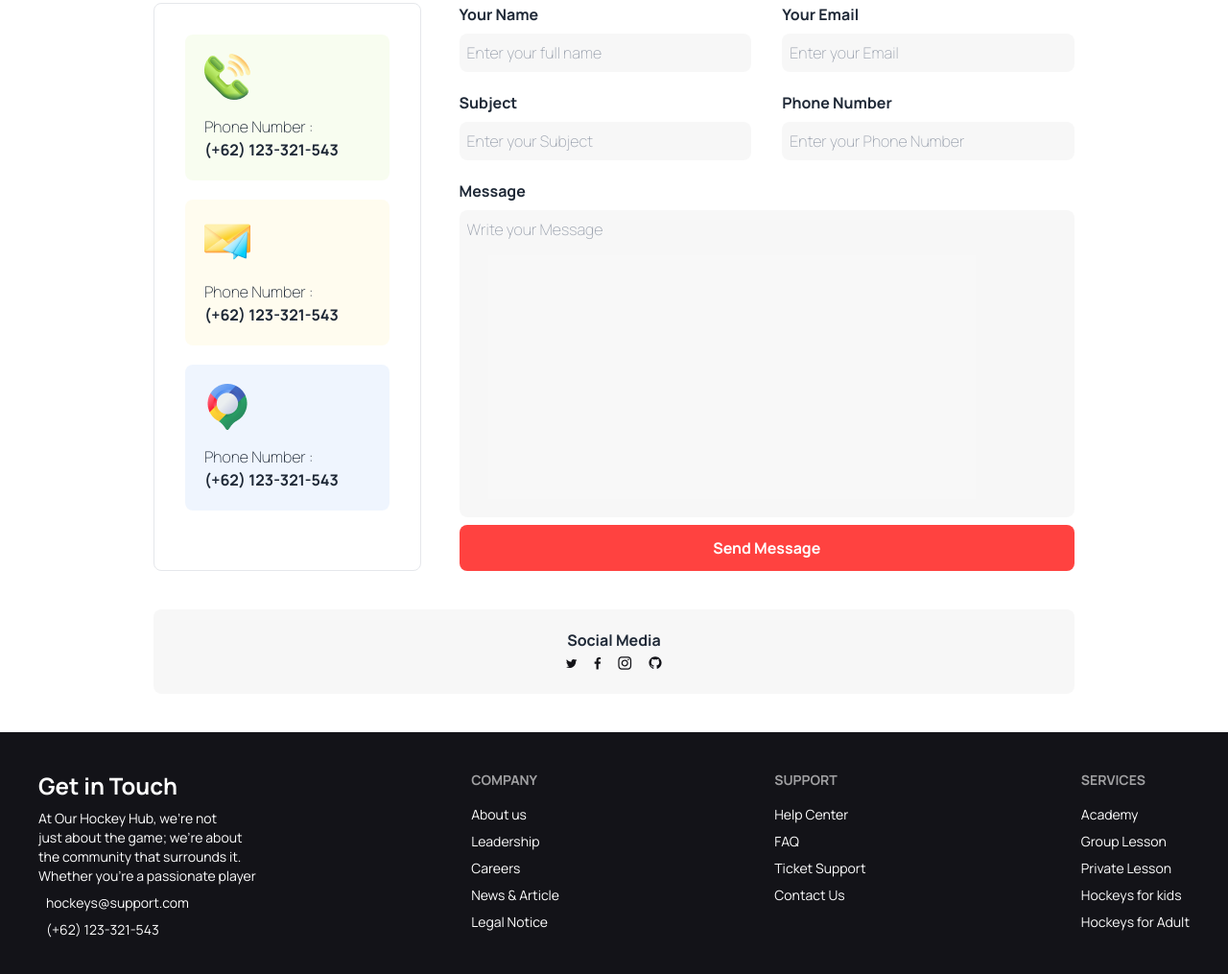
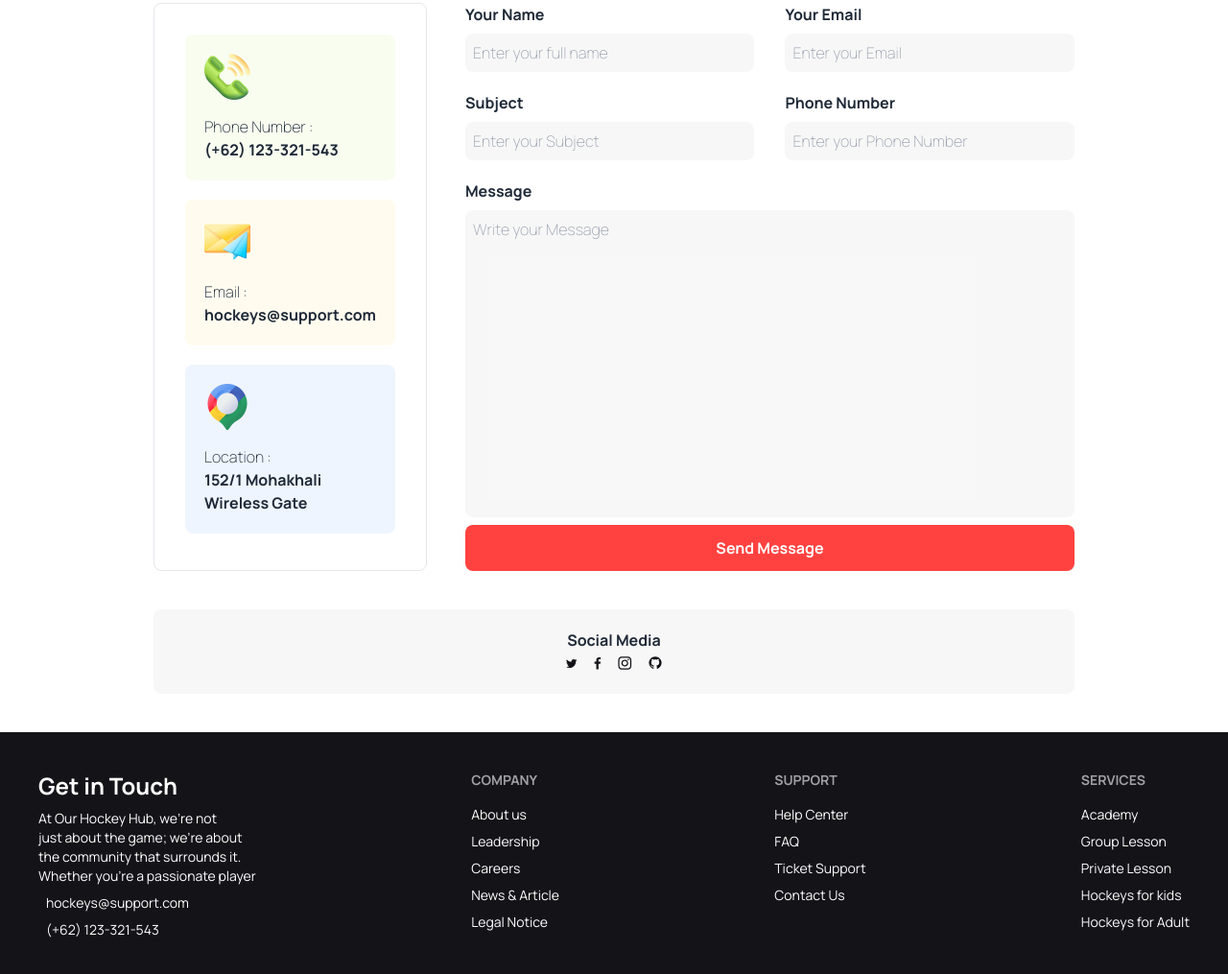
Before and after one commit to ProgSomel/Hockey-s, a plain HTML site: page index.html in a window 1280 px wide. Shown: the part 4561-5576 px from the top of the page at 96% size. Drawn offline with nearby package versions, Linux system fonts and the light colour scheme.

Commit message:
Get in Touch Section Updated

```diff
--- a/index.html
+++ b/index.html
@@ -629,13 +629,13 @@
             </div>
             <div class="bg-[#FDDD5F1A] p-5 rounded-lg">
               <img src="Images/Group 1171275318.png" alt="">
-              <p class="font-extralight  mt-4">Phone Number : </p>
-              <p class="font-bold">(+62) 123-321-543</p>
+              <p class="font-extralight  mt-4">Email : </p>
+              <p class="font-bold">hockeys@support.com</p>
             </div>
             <div class="bg-[#629CF31A] p-5 rounded-lg">
               <img src="Images/Group 1171275321.png" alt="">
-              <p class="font-extralight  mt-4">Phone Number : </p>
-              <p class="font-bold">(+62) 123-321-543</p>
+              <p class="font-extralight  mt-4">Location : </p>
+              <p class="font-bold">152/1 Mohakhali Wireless Gate</p>
             </div>
           </div>
 
```
